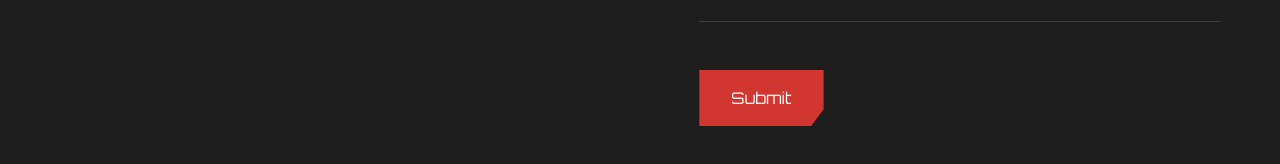
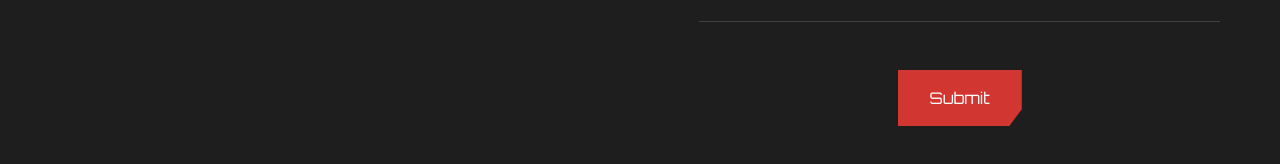
Before and after one commit to prabhatbhusal/mc2, a Next.js app: page /contact in a window 1280 px wide. Shown: the part 552-716 px from the top of the page. Built offline with nearby package versions, Linux system fonts and the light colour scheme; a web font is replaced by a local one.

Commit message:
changes made

```diff
--- a/src/app/contact/page.tsx
+++ b/src/app/contact/page.tsx
@@ -119,7 +119,7 @@ const Contact = () => {
                 </div>
               </div>
 
-              <div className="mt-2">
+              <div className="mt-2 flex justify-center">
                 <Button
                   variant="clip_primary"
                   type="submit"
```
